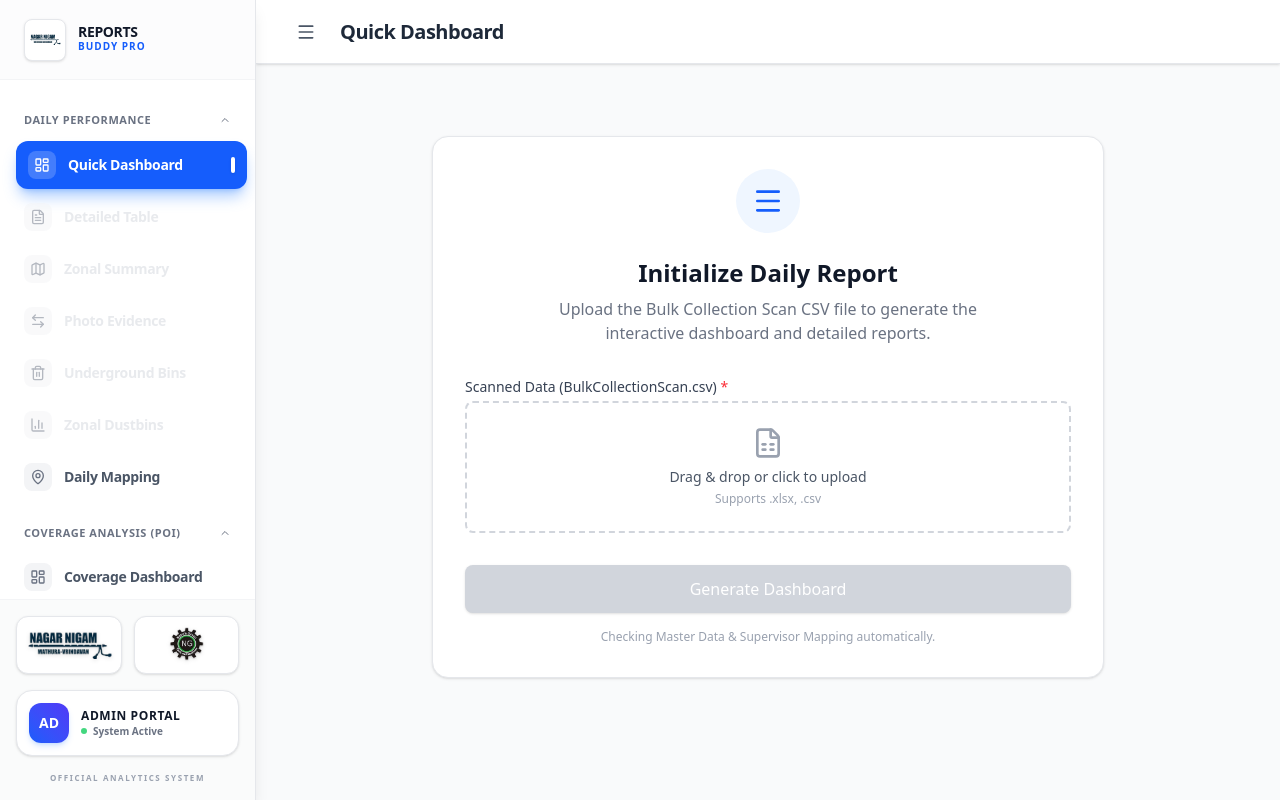
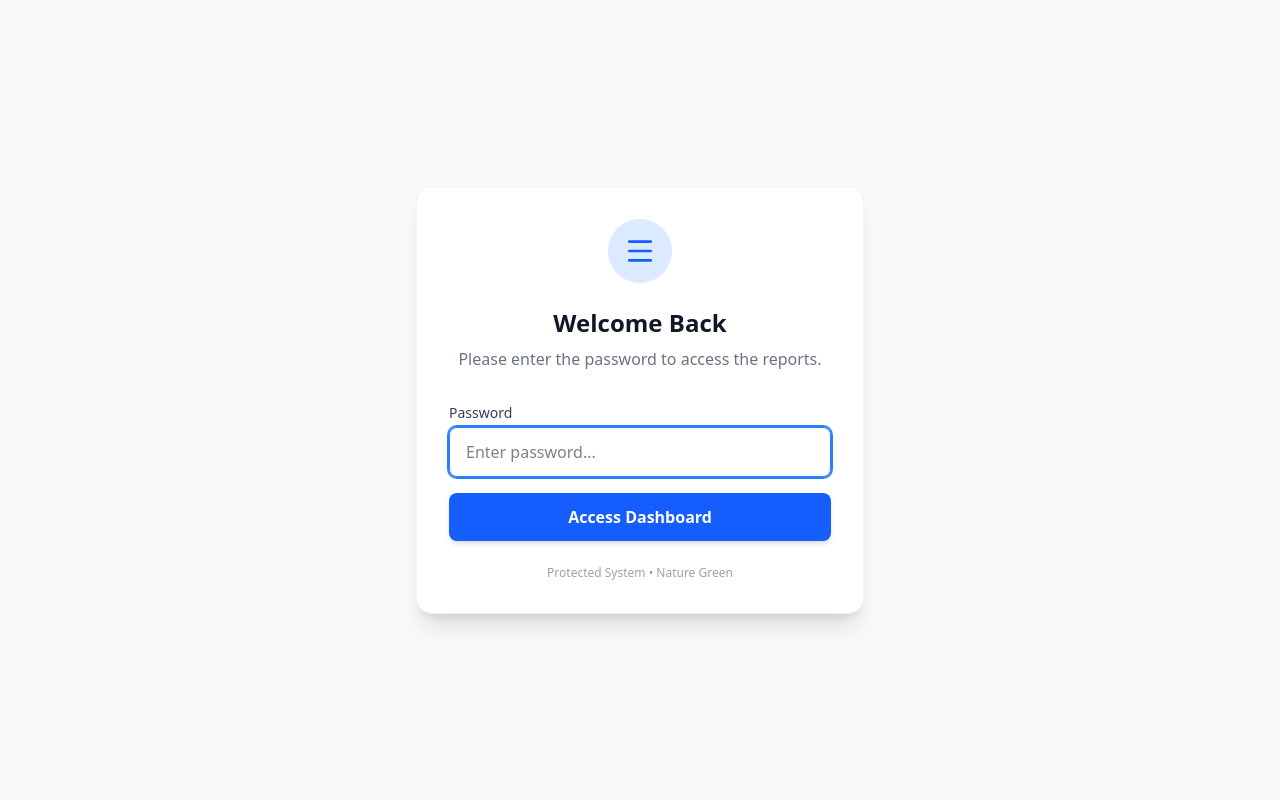
Before and after one commit to yuvi007yuvi/QR-REPORT, a React (Vite) app in the folder qr-report-app/: page / in a window 1280 px wide. Built offline with nearby package versions, Linux system fonts and the light colour scheme.

Commit message:
Update App.tsx

```diff
--- a/qr-report-app/src/App.tsx
+++ b/qr-report-app/src/App.tsx
@@ -20,6 +20,20 @@
 import supervisorDataJson from './data/supervisorData.json';
 
 function App() {
+  const [isAuthenticated, setIsAuthenticated] = useState(false);
+  const [passwordInput, setPasswordInput] = useState('');
+  const [loginError, setLoginError] = useState('');
+
+  const handleLogin = (e: React.FormEvent) => {
+    e.preventDefault();
+    if (passwordInput === 'admin' || passwordInput === 'ng123' || passwordInput === '1234') {
+      setIsAuthenticated(true);
+      setLoginError('');
+    } else {
+      setLoginError('Incorrect password');
+    }
+  };
+
   const [appSection, setAppSection] = useState<AppSection>('daily');
 
   // Daily Report State
@@ -123,6 +137,48 @@
                           viewMode === 'coverage-mapping' ? 'POI Mapping' :
                             viewMode === 'kyc-calendar' ? 'Daily KYC Calendar' :
                               viewMode === 'ward-household-status' ? 'Ward Household Status' : 'Reports Buddy';
+
+  if (!isAuthenticated) {
+    return (
+      <div className="min-h-screen bg-gray-50 flex flex-col items-center justify-center p-4">
+        <div className="bg-white rounded-2xl shadow-xl border border-gray-100 p-8 w-full max-w-md text-center">
+          <div className="w-16 h-16 bg-blue-100 rounded-full flex items-center justify-center mx-auto mb-6">
+            <Menu className="w-8 h-8 text-blue-600" />
+          </div>
+          <h2 className="text-2xl font-bold text-gray-900 mb-2">Welcome Back</h2>
+          <p className="text-gray-500 mb-8">Please enter the password to access the reports.</p>
+
+          <form onSubmit={handleLogin} className="space-y-4 text-left">
+            <div>
+              <label className="block text-sm font-medium text-gray-700 mb-1">Password</label>
+              <input
+                type="password"
+                value={passwordInput}
+                onChange={(e) => setPasswordInput(e.target.value)}
+                className="w-full px-4 py-3 rounded-lg border border-gray-300 focus:ring-2 focus:ring-blue-500 focus:border-blue-500 transition-all outline-none"
+                placeholder="Enter password..."
+                autoFocus
+              />
+            </div>
+
+            {loginError && (
+              <p className="text-sm text-red-600 font-medium bg-red-50 p-2 rounded">{loginError}</p>
+            )}
+
+            <button
+              type="submit"
+              className="w-full bg-blue-600 text-white font-bold py-3 rounded-lg hover:bg-blue-700 transition-colors shadow-md active:scale-95"
+            >
+              Access Dashboard
+            </button>
+          </form>
+          <p className="mt-6 text-xs text-gray-400">
+            Protected System • Nature Green
+          </p>
+        </div>
+      </div>
+    );
+  }
 
   return (
     <div className="flex h-screen bg-gray-50 font-sans text-gray-900 overflow-hidden">
```
